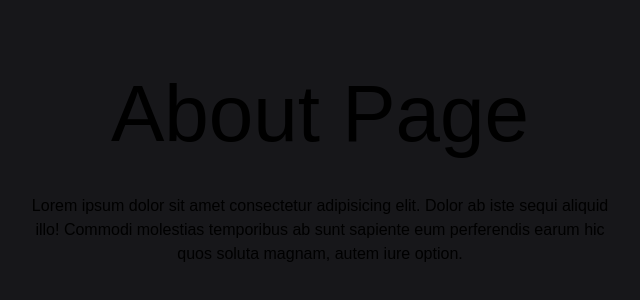
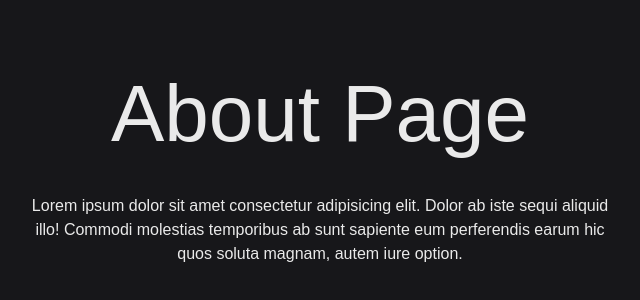
Before and after one commit to Pathum-Hettiarachchi/test_next_js_and_tailwind_css, a Next.js app: page /about in a window 1280 px wide. Shown: the part 240-540 px from the top of the page, without its empty margins (320-960 px from the left). Built offline with nearby package versions, Linux system fonts and the light colour scheme.

Commit message:
page updated

```diff
--- a/app/about/page.tsx
+++ b/app/about/page.tsx
@@ -3,8 +3,8 @@ import React from 'react'
 export default function About() {
   return (
     <div className='flex flex-col justify-center items-center bg-background w-full h-[100vh]'>
-    <h1 className='text-[80px]'>About Page</h1>
-    <p className='w-[600px] mt-5 text-center'>Lorem ipsum dolor sit amet consectetur adipisicing elit. Dolor ab iste sequi aliquid illo!
+    <h1 className='text-[80px] text-fontcolor'>About Page</h1>
+    <p className='w-[600px] mt-5 text-center text-fontcolor'>Lorem ipsum dolor sit amet consectetur adipisicing elit. Dolor ab iste sequi aliquid illo!
         Commodi molestias temporibus ab sunt sapiente eum perferendis earum hic quos soluta magnam,
         autem iure option.</p>
     </div>
```
